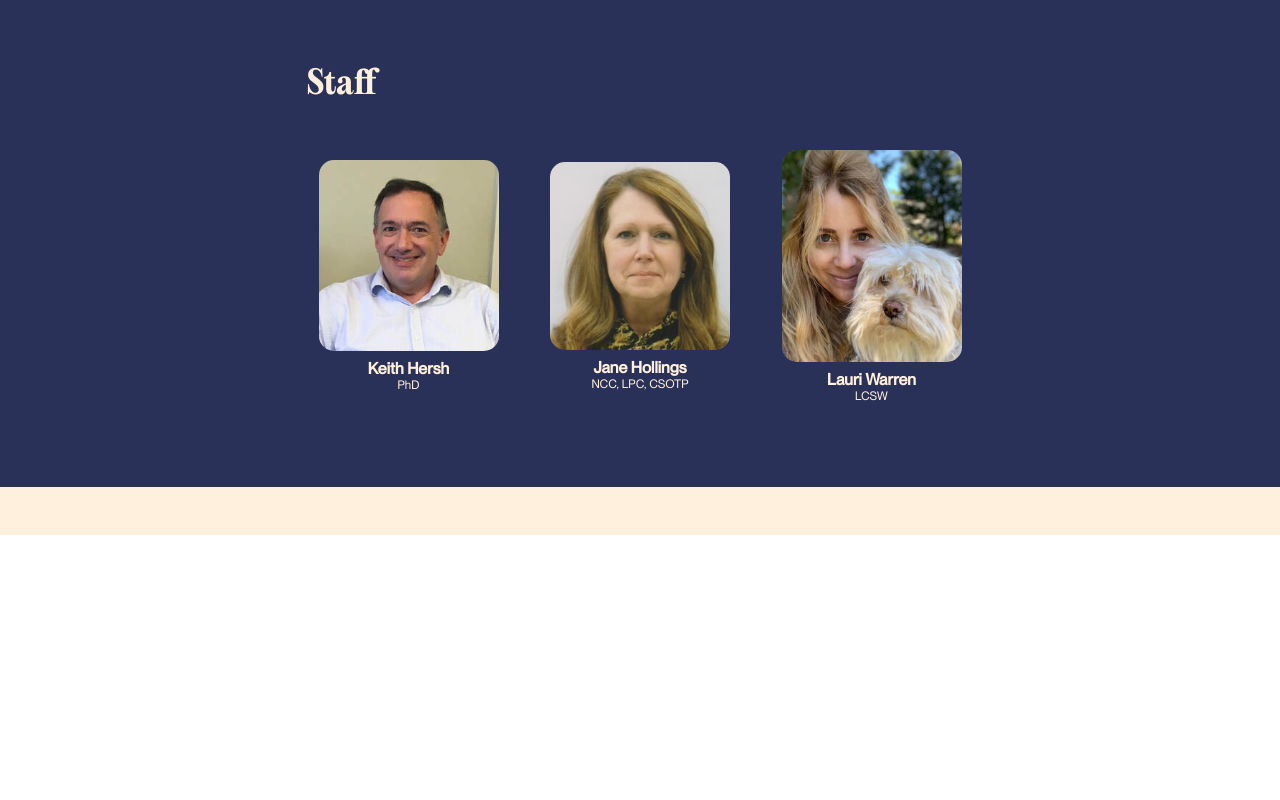
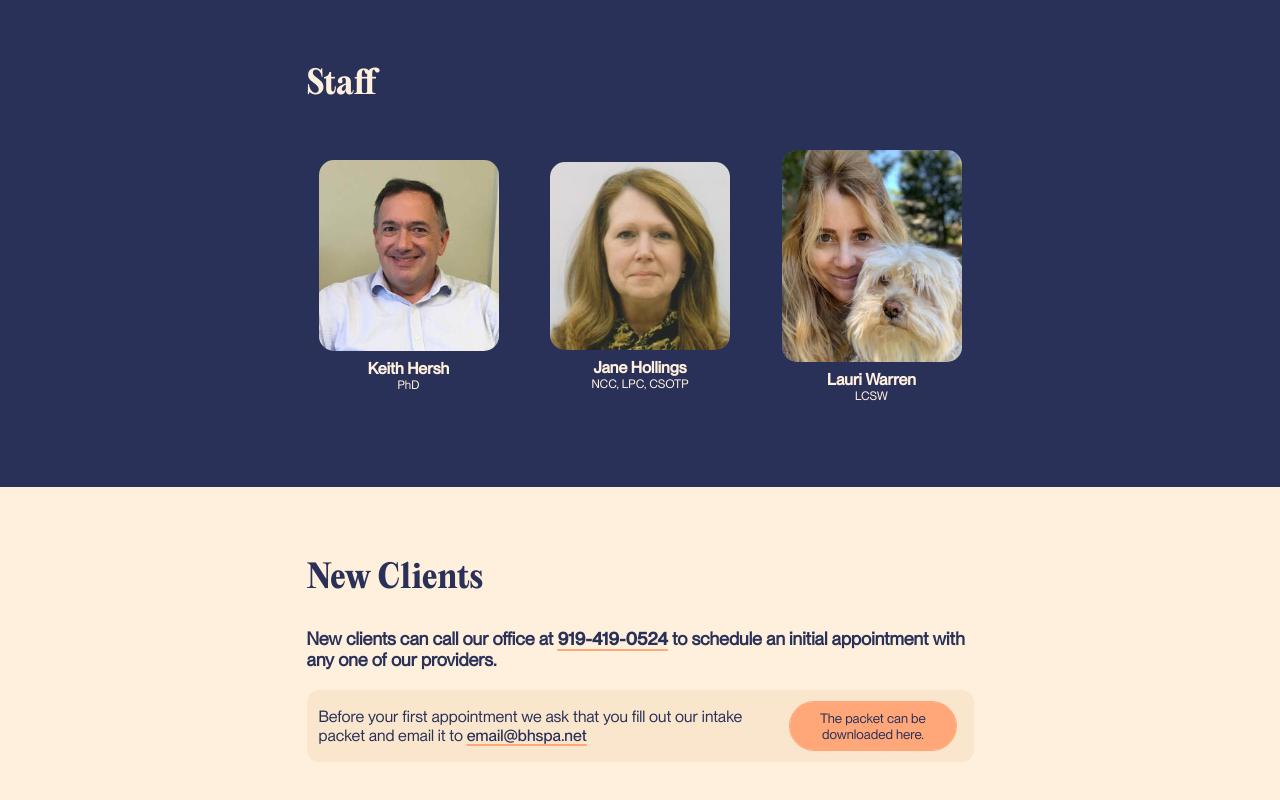
Before and after one commit to zackshersh/bhs-website, a React (Create React App) app: page / in a window 1280 px wide. Shown: the part 1371-2171 px from the top of the page. Before the commit the page ends 1906 px from the top, so only its background shows below. Built offline with nearby package versions, Linux system fonts and the light colour scheme.

Commit message:
new client block finished

```diff
--- a/src/App.js
+++ b/src/App.js
@@ -5,6 +5,7 @@ import "./main.css"
 import "./blocks.css"
 import Services from "./components/Services";
 import Staff from "./components/Staff";
+import NewClient from "./components/NewClient";
 
 function App() {
     return (
@@ -20,7 +21,7 @@ function App() {
                 <Staff />
             </Block>
             <Block background={"Light"}>
-
+                <NewClient />
             </Block>
         </div>
     );
--- a/src/blocks.css
+++ b/src/blocks.css
@@ -88,3 +88,47 @@
 .Staff-Card > p {
     font-size: 12px;
 }
+
+
+.New-Client {
+    padding-top: 48px;
+    padding-bottom: 24px;
+}
+
+.New-Client > h5 {
+    font-size: 18px;
+    font-family: "Montreal";
+    color: var(--dark);
+    margin-top: 28px;
+}
+
+.New-Client > h5 > a, .New-Client > section > p > a {
+    font-family: "Montreal Medium";
+    text-decoration: underline;
+    text-decoration-color: var(--accent);
+    text-underline-offset: 0.2em;
+    text-decoration-thickness: 2px;
+    transition-property: all;
+    transition-duration: 0.5s;
+
+}
+
+.New-Client > h5 > a:hover, .New-Client > section > p:hover > a:hover {
+    padding: 2px 2px;
+    background-color: var(--accent);
+    /* border-radius: 25px; */
+    text-decoration: none;
+}
+
+.New-Client > section {
+    background-color: var(--light-2);
+    padding: 12px;
+    border-radius: 12px;
+    margin: 20px 0px;
+    display: flex;
+    align-items: center;
+}
+
+.New-Client > section > p {
+    color: var(--dark);
+}
--- a/src/components/NewClient.js
+++ b/src/components/NewClient.js
@@ -3,7 +3,12 @@ import React from 'react';
 function NewClient(props) {
     return (
         <div className='New-Client'>
-
+            <h2>New Clients</h2>
+            <h5>New clients can call our office at <a href="tel:9194190524">919-419-0524</a> to schedule an initial appointment with any one of our providers.</h5>
+            <section>
+                <p>Before your first appointment we ask that you fill out our intake packet and email it to <a>email@bhspa.net</a></p>
+                <button>The packet can be downloaded here.</button>
+            </section>
         </div>
     );
 }
--- a/src/main.css
+++ b/src/main.css
@@ -2,6 +2,7 @@
 :root {
     --dark: #2A3158;
     --light: #FFF0DD;
+    --light-2: #FAE6CC;
     --accent: #FFA779;
 }
 
@@ -66,6 +67,9 @@ p {
     font-family: "Montreal";
 }
 
+a:link, a:visited {
+    color: var(--dark)
+}
 
 button {
     border: none;
```
